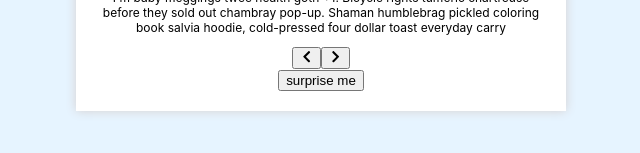
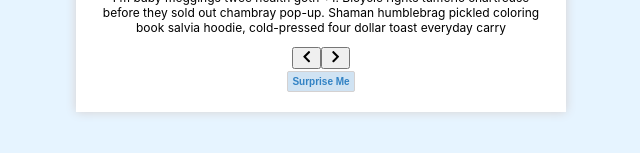
Before and after one commit to LaurenCummings/review-project, a React (Vite) app: page / in a window 1280 px wide. Shown: the part 353-506 px from the top of the page, without its empty margins (319-959 px from the left). Built offline with nearby package versions, Linux system fonts and the light colour scheme.

Commit message:
Styled surprise me button

```diff
--- a/src/components/Review.jsx
+++ b/src/components/Review.jsx
@@ -51,7 +51,7 @@ function Review() {
                     <FaChevronRight />
                 </button>
             </div>
-            <button className="random-btn" onClick={handleRandom}>surprise me</button>
+            <button className="random-btn" onClick={handleRandom}>Surprise Me</button>
         </article>
     )
 }
--- a/src/css/Review.css
+++ b/src/css/Review.css
@@ -55,3 +55,13 @@
     font-size: 12px;
     margin-top: 5px;
 }
+
+.random-btn {
+    color: rgb(49, 130, 196);
+    background-color: rgb(208, 227, 243);
+    border: 1px solid rgb(212, 209, 209);
+    border-radius: 2px;
+    padding: 4px;
+    font-size: 10px;
+    font-weight: bold;
+}
```
